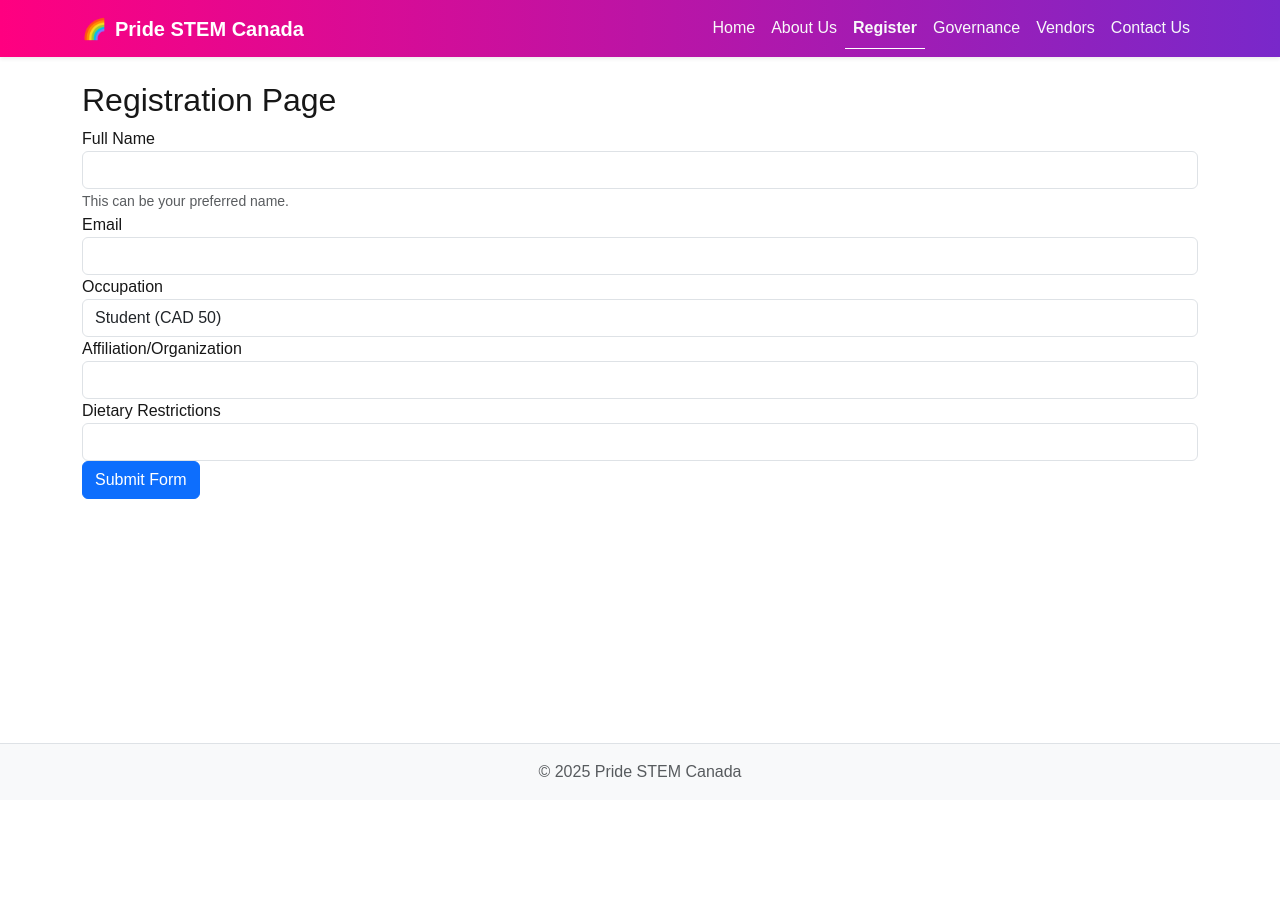
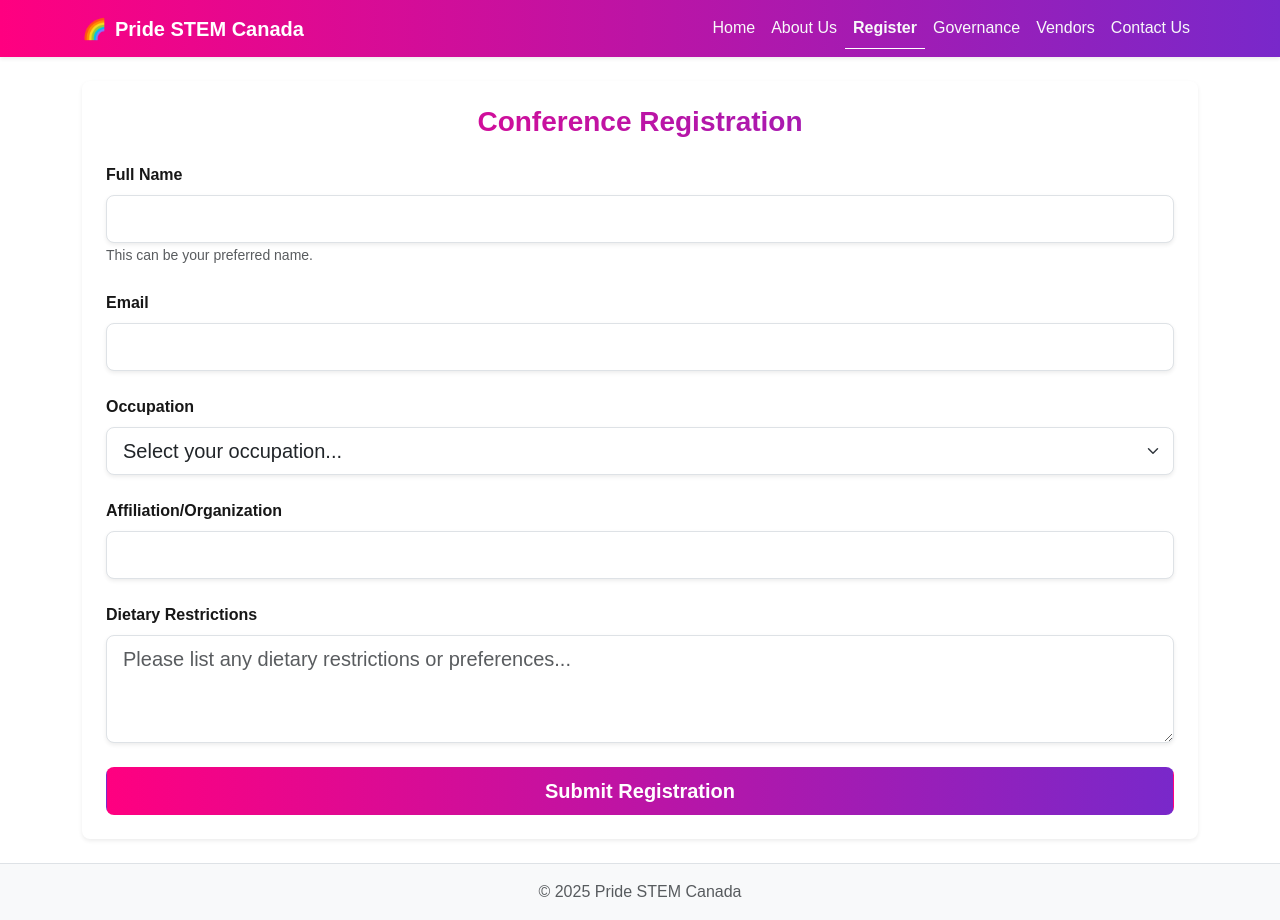
Before and after one commit to OnlyOnn3/pridestemcanada, a Next.js app in the folder pride-stem-app/: page /register in a window 1280 px wide. Before the commit the page ends 800 px from the top, so only its background shows below. Built offline with nearby package versions, Linux system fonts and the light colour scheme.

Commit message:
feat(governance): add dropdown menu and enhance registration form UI

```diff
--- a/pride-stem-app/src/app/register/RegistrationForm.jsx
+++ b/pride-stem-app/src/app/register/RegistrationForm.jsx
@@ -1,35 +1,89 @@
-import "bootstrap/dist/css/bootstrap.min.css"
+"use client";
+import "bootstrap/dist/css/bootstrap.min.css";
 
 export default function RegistrationForm() {
   return (
-    <form method="post">
-      <div>
-        <label htmlFor="name-input">Full Name</label>
-        <input type="text" name="name" id="name-input" className="form-control" />
+    <div className="bg-white p-4 rounded-3 shadow-sm">
+      <h3 className="mb-4 text-center fw-bold" style={{ background: 'linear-gradient(90deg, #ff0080, #7928ca)', WebkitBackgroundClip: 'text', WebkitTextFillColor: 'transparent' }}>
+        Conference Registration
+      </h3>
+      <form method="post" className="needs-validation" noValidate>
+        <div className="mb-4">
+          <label htmlFor="name-input" className="form-label fw-semibold">Full Name</label>
+          <input
+            type="text"
+            name="name"
+            id="name-input"
+            className="form-control form-control-lg shadow-sm"
+            required
+          />
           <small id="name-help" className="form-text text-muted">This can be your preferred name.</small>
         </div>
-      <div className="form-group">
-        <label htmlFor="email-input">Email</label>
-        <input type="text" name="email" id="email-input" className="form-control" />
+
+        <div className="mb-4">
+          <label htmlFor="email-input" className="form-label fw-semibold">Email</label>
+          <input
+            type="email"
+            name="email"
+            id="email-input"
+            className="form-control form-control-lg shadow-sm"
+            required
+          />
         </div>
-      <div className="form-group">
-        <label htmlFor="occupation-input">Occupation</label>
-        <select name="occupation" id="occupation-input" className="form-control">
+
+        <div className="mb-4">
+          <label htmlFor="occupation-input" className="form-label fw-semibold">Occupation</label>
+          <select
+            name="occupation"
+            id="occupation-input"
+            className="form-select form-select-lg shadow-sm"
+            required
+          >
+            <option value="">Select your occupation...</option>
             <option value="student">Student (CAD 50)</option>
             <option value="postdoc">Postdoc (CAD 100)</option>
             <option value="faculty">Faculty/Professional (CAD 200)</option>
           </select>
         </div>
-      <div className="form-group">
-        <label htmlFor="affiliation-input">Affiliation/Organization</label>
-        <input type="text" name="affiliation" id="affiliation-input" className="form-control" />
+
+        <div className="mb-4">
+          <label htmlFor="affiliation-input" className="form-label fw-semibold">Affiliation/Organization</label>
+          <input
+            type="text"
+            name="affiliation"
+            id="affiliation-input"
+            className="form-control form-control-lg shadow-sm"
+            required
+          />
         </div>
-      <div className="form-group">
-        <label htmlFor="dietary-input">Dietary Restrictions</label>
-        <input type="text" name="dietary" id="dietary-input" className="form-control" />
+
+        <div className="mb-4">
+          <label htmlFor="dietary-input" className="form-label fw-semibold">Dietary Restrictions</label>
+          <textarea
+            name="dietary"
+            id="dietary-input"
+            className="form-control form-control-lg shadow-sm"
+            rows="3"
+            placeholder="Please list any dietary restrictions or preferences..."
+          ></textarea>
         </div>
-      <button type="submit" className="btn btn-primary">Submit Form</button>
+
+        <div className="d-grid">
+          <button
+            type="submit"
+            className="btn btn-lg fw-bold text-white"
+            style={{
+              background: 'linear-gradient(90deg, #ff0080, #7928ca)',
+              transition: 'all 0.3s ease',
+            }}
+            onMouseOver={(e) => e.target.style.filter = 'brightness(1.1)'}
+            onMouseOut={(e) => e.target.style.filter = 'brightness(1)'}
+          >
+            Submit Registration
+          </button>
+        </div>
       </form>
+    </div>
   );
 
 }
--- a/pride-stem-app/src/app/register/page.jsx
+++ b/pride-stem-app/src/app/register/page.jsx
@@ -2,9 +2,6 @@ import RegistrationForm from "./RegistrationForm";
 
 export default function RegistrationPage() {
     return (
-        <>
-            <h2>Registration Page</h2>
             <RegistrationForm />
-        </>
     );
 }
```
Also changed, not shown: pride-stem-app/src/app/governance/page.js (+113 -9 lines). Lines whose indentation alone changed are shown as unchanged.
